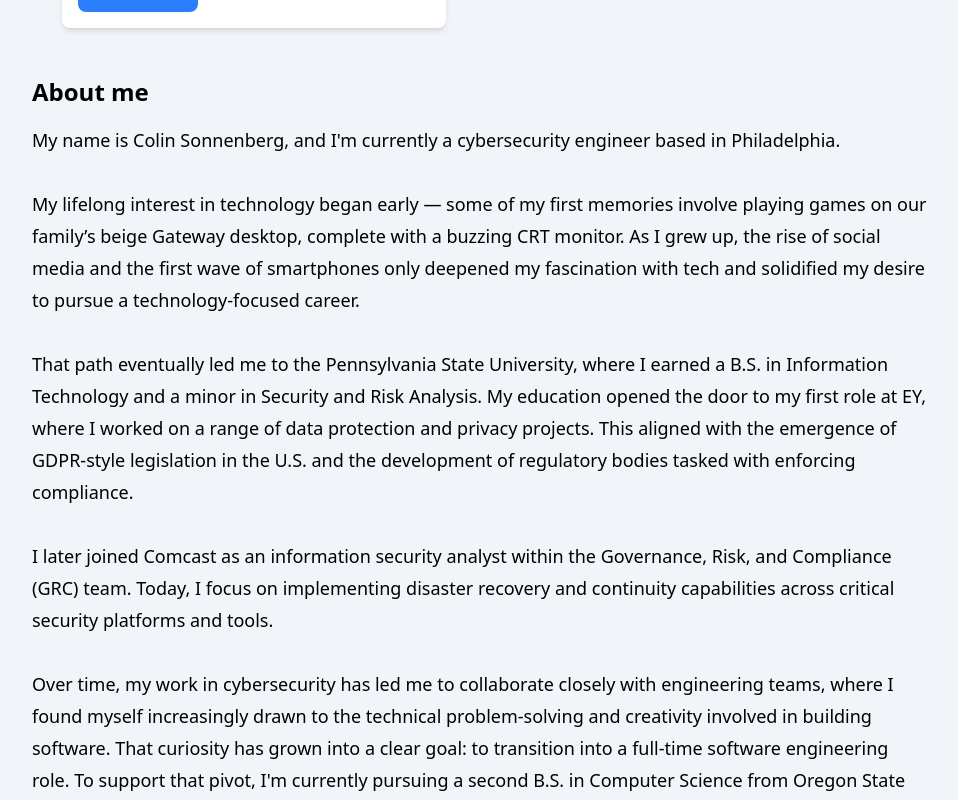
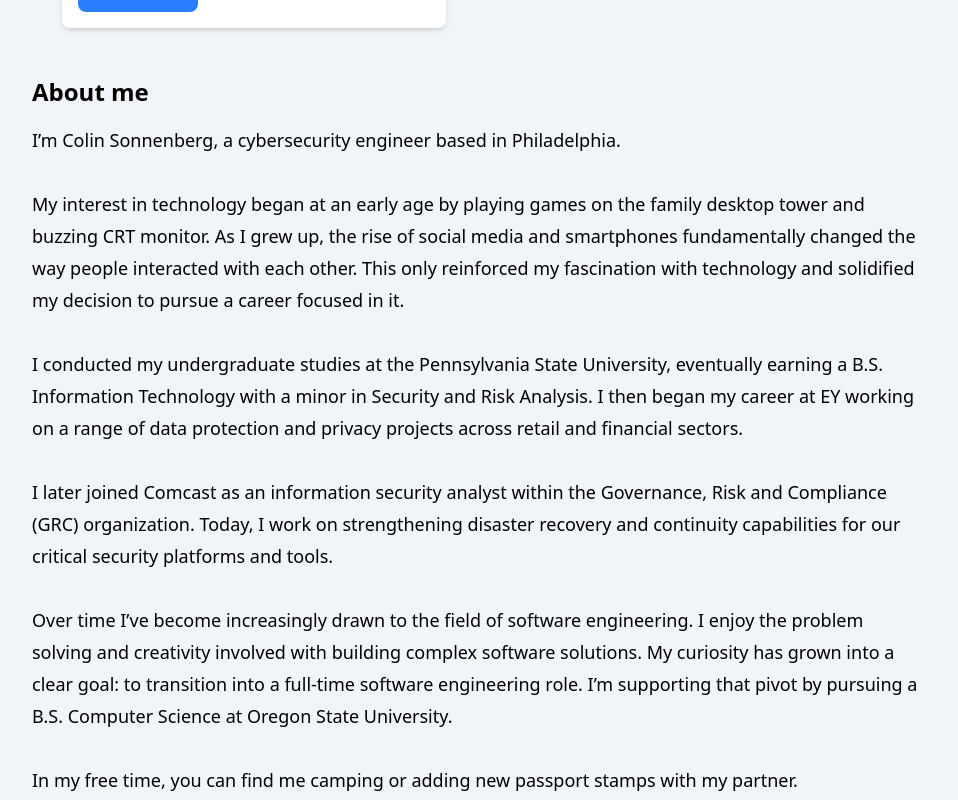
Before and after one commit to sonnenco/colin-portfolio-site, a React (Vite) app: page / in a window 1280 px wide. Shown: the part 1940-2740 px from the top of the page, without its empty margins (160-1118 px from the left). Built offline with nearby package versions, Linux system fonts and the light colour scheme.

Commit message:
Updated about me section and resume link.

```diff
--- a/src/App.jsx
+++ b/src/App.jsx
@@ -47,33 +47,27 @@
           <div className="font-extrabold text-2xl dark:text-white">About me</div>
           <div className="mt-4 font-extralight lg:text-lg/8">
             <div>
-              My name is Colin Sonnenberg, and I'm currently a cybersecurity engineer based in Philadelphia.
+              I’m Colin Sonnenberg, a cybersecurity engineer based in Philadelphia.
             </div>
             <br />
             <div>
-              My lifelong interest in technology began early — some of my first memories involve playing games on our family’s beige Gateway desktop, complete with a buzzing CRT monitor.
-              As I grew up, the rise of social media and the first wave of smartphones only deepened my fascination with tech and solidified my desire to pursue a technology-focused career.
+              My interest in technology began at an early age by playing games on the family desktop tower and buzzing CRT monitor.  As I grew up, the rise of social media and smartphones fundamentally changed the way people interacted with each other.  This only reinforced my fascination with technology and solidified my decision to pursue a career focused in it.
             </div>
             <br/>
             <div>
-              That path eventually led me to the Pennsylvania State University, where I earned a B.S. in Information Technology and a minor in Security and Risk Analysis.
-              My education opened the door to my first role at EY, where I worked on a range of data protection and privacy projects.
-              This aligned with the emergence of GDPR-style legislation in the U.S. and the development of regulatory bodies tasked with enforcing compliance.
+              I conducted my undergraduate studies at the Pennsylvania State University, eventually earning a B.S. Information Technology with a minor in Security and Risk Analysis.  I then began my career at EY working on a range of data protection and privacy projects across retail and financial sectors.
             </div>
             <br />
             <div>
-              I later joined Comcast as an information security analyst within the Governance, Risk, and Compliance (GRC) team.
-              Today, I focus on implementing disaster recovery and continuity capabilities across critical security platforms and tools.
+              I later joined Comcast as an information security analyst within the Governance, Risk and Compliance (GRC) organization.  Today, I work on strengthening disaster recovery and continuity capabilities for our critical security platforms and tools.
             </div>
             <br />
             <div>
-              Over time, my work in cybersecurity has led me to collaborate closely with engineering teams, where I found myself increasingly drawn to the technical problem-solving and creativity involved in building software.
-              That curiosity has grown into a clear goal: to transition into a full-time software engineering role.
-              To support that pivot, I'm currently pursuing a second B.S. in Computer Science from Oregon State University.
+              Over time I’ve become increasingly drawn to the field of software engineering.  I enjoy the problem solving and creativity involved with building complex software solutions.  My curiosity has grown into a clear goal: to transition into a full-time software engineering role.  I’m supporting that pivot by pursuing a B.S. Computer Science at Oregon State University.
             </div>
             <br />
             <div>
-              In my free time, you’ll either find me traveling the world with my partner or relaxing at home with our three cats.
+              In my free time, you can find me camping or adding new passport stamps with my partner.
             </div>
             <br />
           </div>
--- a/src/components/Hero.jsx
+++ b/src/components/Hero.jsx
@@ -47,7 +47,7 @@
       {/* Resume, down arrow and links */}
       <div className="flex flex-col md:flex-row md:items-center justify-between">
         <a
-          href="https://drive.google.com/file/d/1TD6yA3zc5OJthp9gT_9MkEby_Z65ICGo/view?usp=sharing"
+          href="https://drive.google.com/file/d/1LXl14qK9sTc6UnNvD2etOJz1U6qV_2xt/view?usp=share_link"
           target="_blank"
           rel="noopener noreferrer"
           className="border-2 rounded-lg font-semibold px-10 py-2 mb-4 md:mb-0
```
